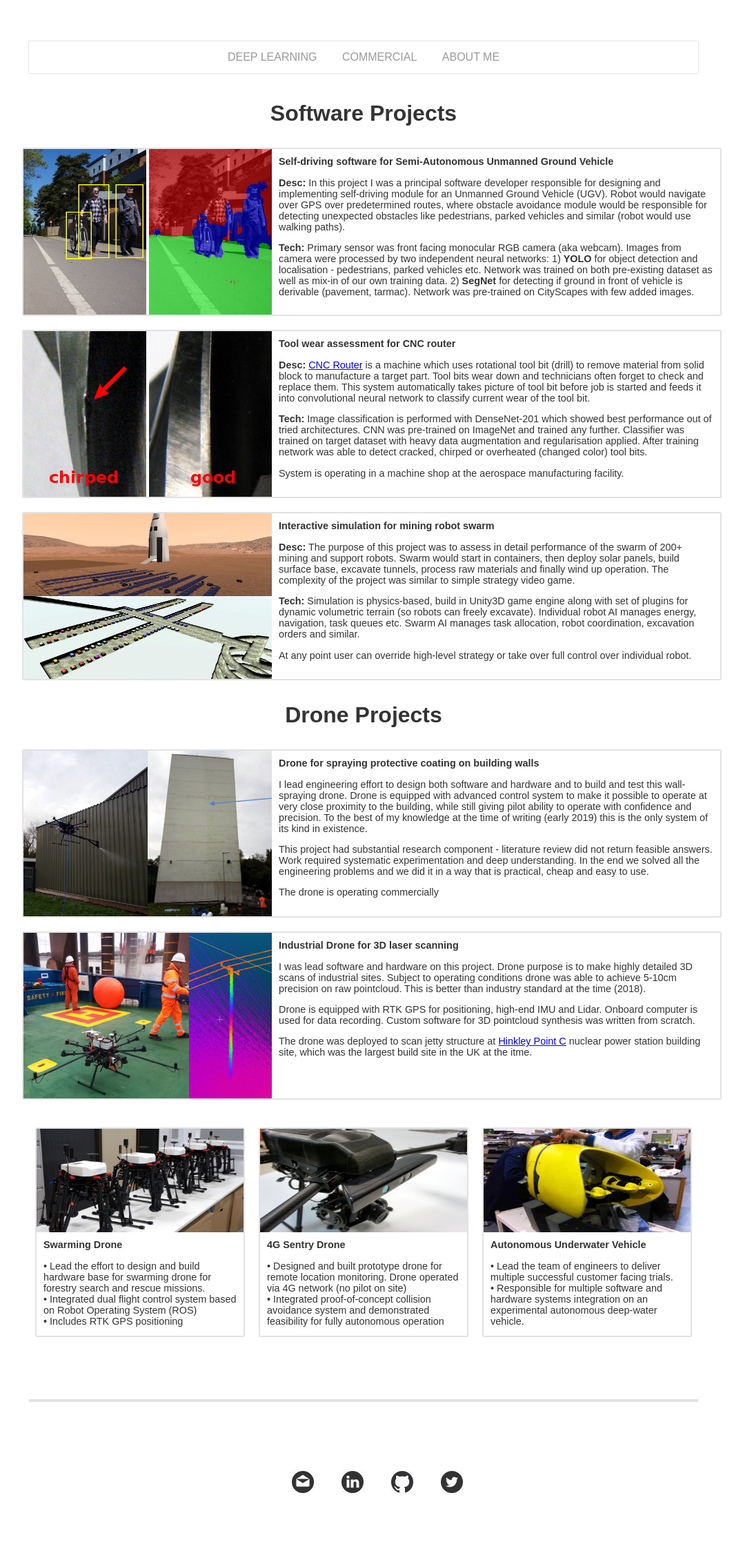
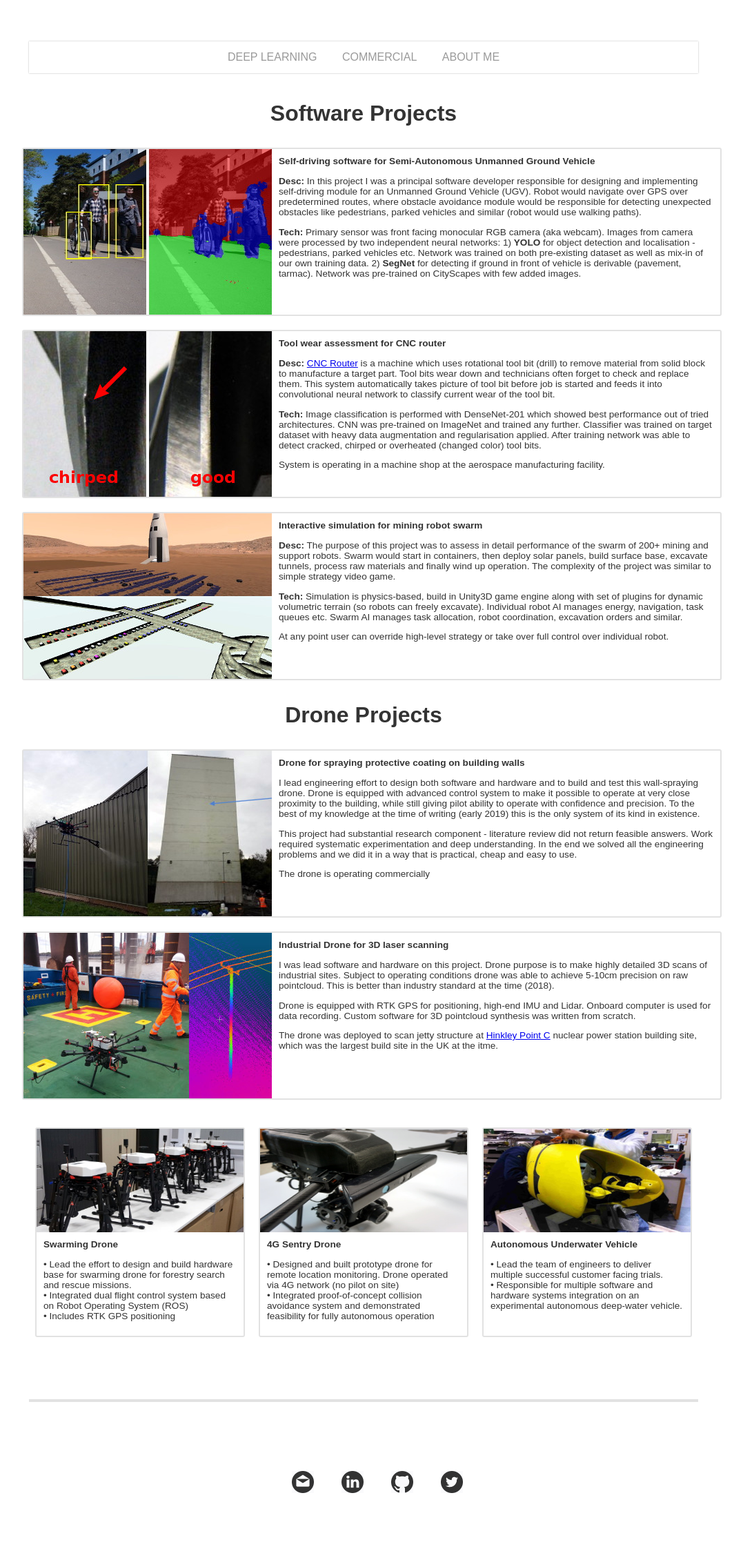
Before and after one commit to marcinbogdanski/marcinbogdanski.github.io, a Jekyll site: the page built from commercial-portfolio.html, in a window 1280 px wide. Shown: the whole page at 69% size, without its empty margins (113-1190 px from the left). Built offline with Jekyll 4.4.1, drawn with Linux system fonts in a browser that asks for light colours.

Commit message:
update css

```diff
--- a/assets/css/main.css
+++ b/assets/css/main.css
@@ -103,7 +103,7 @@ ul.grid div.card_image img{
 
 ul.grid div.card_text{
     padding: 10px;
-    font-size: 90%;
+    font-size: 85%;
 }
 
 ul.grid div.card_text p.link{
@@ -161,7 +161,7 @@ ul.list div.poster_image img{
 ul.list div.poster_text{
     /* background: red; /**/
     margin: 10px;
-    font-size: 90%;
+    font-size: 85%;
 }
 
 
```
